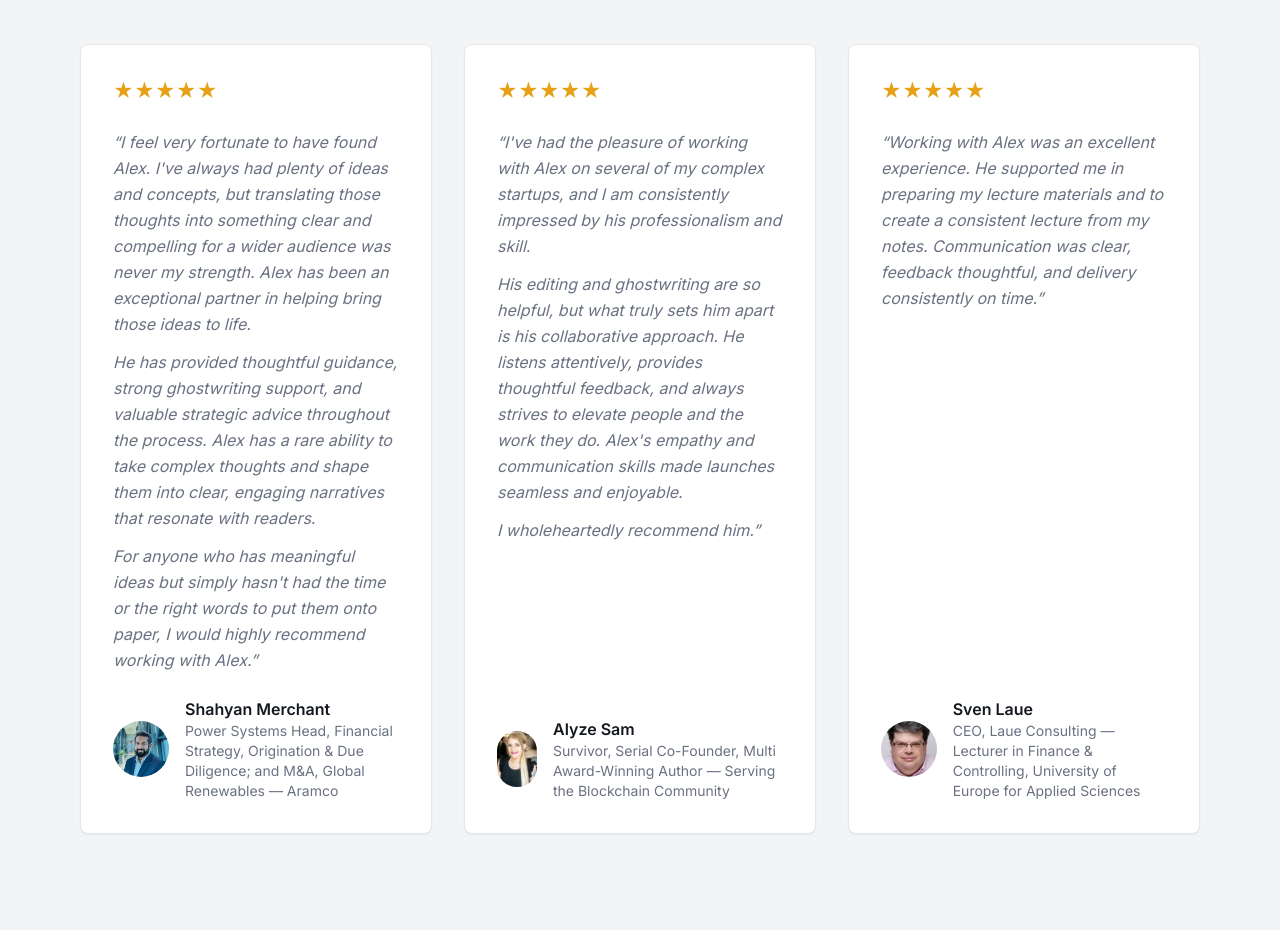
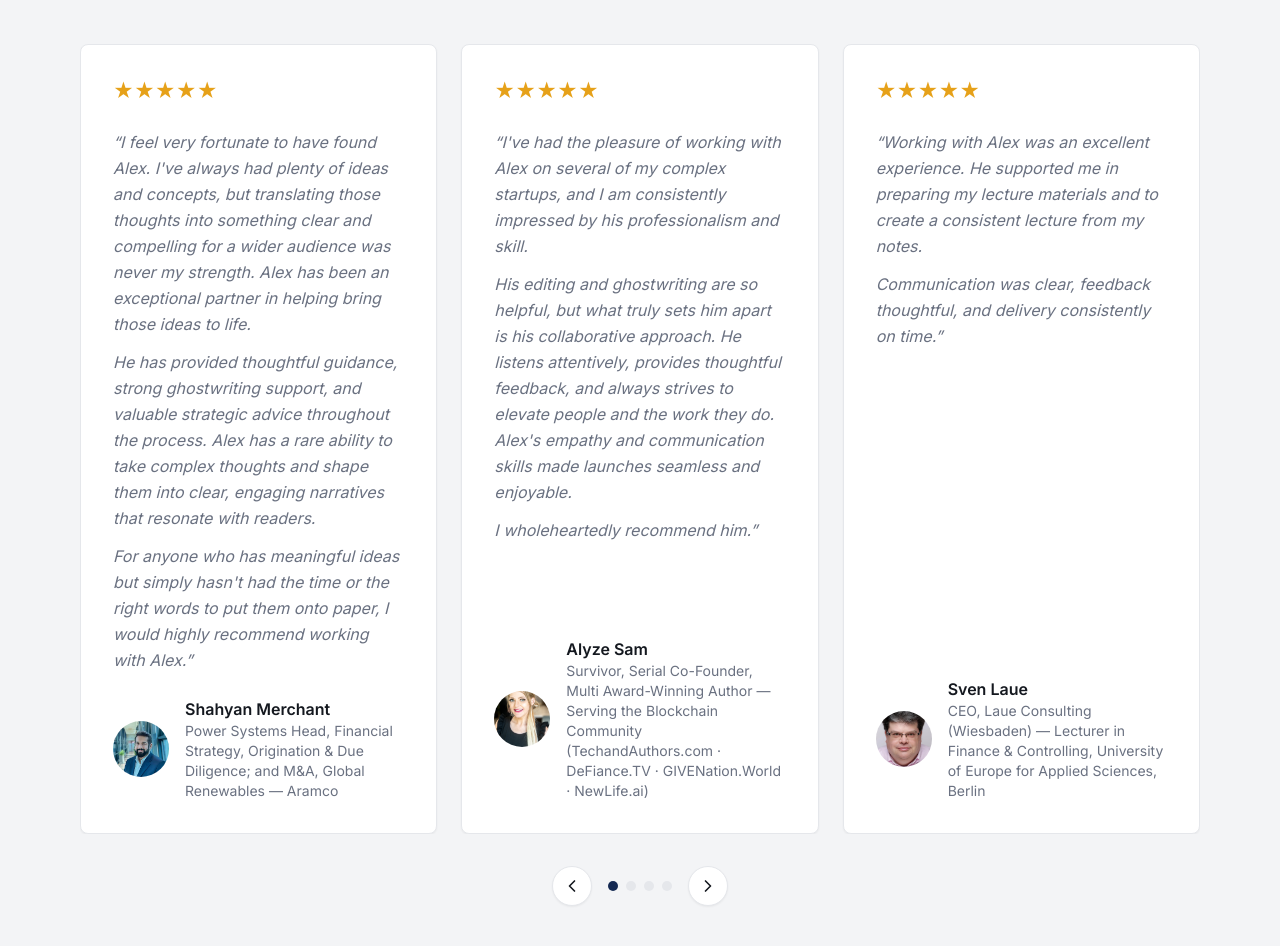
Before and after one commit to Writersure/site-shadow-project, a React (Vite) app: page / in a window 1280 px wide. Shown: the part 6580-7526 px from the top of the page. Built offline with nearby package versions, Linux system fonts and the light colour scheme.

Commit message:
Add raj singh carousel image
Co-authored-by: Writersure <209145836+Writersure@users.noreply.github.com>

```diff
--- a/src/components/Testimonials.tsx
+++ b/src/components/Testimonials.tsx
@@ -1,10 +1,13 @@
 
-import React from 'react';
+import React, { useCallback, useEffect, useState } from 'react';
 import { Card } from "@/components/ui/card";
 import SectionEyebrow from "./SectionEyebrow";
 import alyzeSamImg from "@/assets/alyze-sam.png";
 import svenLaueImg from "@/assets/sven-laue.png";
 import shahyanMerchantImg from "@/assets/shahyan-merchant.webp";
+import rajSinghImg from "@/assets/raj-singh.jpg";
+import useEmblaCarousel from "embla-carousel-react";
+import { ChevronLeft, ChevronRight } from "lucide-react";
 
 const testimonials = [
   {
@@ -24,18 +27,53 @@ const testimonials = [
       "I wholeheartedly recommend him."
     ],
     author: "Alyze Sam",
-    position: "Survivor, Serial Co-Founder, Multi Award-Winning Author — Serving the Blockchain Community",
+    position: "Survivor, Serial Co-Founder, Multi Award-Winning Author — Serving the Blockchain Community (TechandAuthors.com · DeFiance.TV · GIVENation.World · NewLife.ai)",
     image: alyzeSamImg
   },
   {
-    paragraphs: ["Working with Alex was an excellent experience. He supported me in preparing my lecture materials and to create a consistent lecture from my notes. Communication was clear, feedback thoughtful, and delivery consistently on time."],
+    paragraphs: [
+      "Working with Alex was an excellent experience. He supported me in preparing my lecture materials and to create a consistent lecture from my notes.",
+      "Communication was clear, feedback thoughtful, and delivery consistently on time."
+    ],
     author: "Sven Laue",
-    position: "CEO, Laue Consulting — Lecturer in Finance & Controlling, University of Europe for Applied Sciences",
+    position: "CEO, Laue Consulting (Wiesbaden) — Lecturer in Finance & Controlling, University of Europe for Applied Sciences, Berlin",
     image: svenLaueImg
+  },
+  {
+    paragraphs: [
+      "Alex has been an incredible asset to our team when it comes to social media and content creation. From day one, he understood our brand voice and helped elevate our online presence with consistent, high-quality posts.",
+      "His ability to create engaging, relevant content has significantly improved our visibility and audience engagement. He's proactive, creative, and always brings fresh ideas to the table—making the entire process seamless and efficient for our team."
+    ],
+    author: "Dr. Raj Singh MD, FACP, FASN",
+    position: "Physician — HEALOR · Healorx · KSOSN, Las Vegas, NV",
+    image: rajSinghImg
   }
 ];
 
 const Testimonials = () => {
+  const [emblaRef, emblaApi] = useEmblaCarousel({ loop: true, align: "start" });
+  const [selectedIndex, setSelectedIndex] = useState(0);
+  const [canScrollPrev, setCanScrollPrev] = useState(false);
+  const [canScrollNext, setCanScrollNext] = useState(false);
+
+  const onSelect = useCallback(() => {
+    if (!emblaApi) return;
+    setSelectedIndex(emblaApi.selectedScrollSnap());
+    setCanScrollPrev(emblaApi.canScrollPrev());
+    setCanScrollNext(emblaApi.canScrollNext());
+  }, [emblaApi]);
+
+  useEffect(() => {
+    if (!emblaApi) return;
+    onSelect();
+    emblaApi.on("select", onSelect);
+    emblaApi.on("reInit", onSelect);
+  }, [emblaApi, onSelect]);
+
+  const scrollPrev = useCallback(() => emblaApi?.scrollPrev(), [emblaApi]);
+  const scrollNext = useCallback(() => emblaApi?.scrollNext(), [emblaApi]);
+  const scrollTo = useCallback((index: number) => emblaApi?.scrollTo(index), [emblaApi]);
+
   return (
     <section id="testimonials" className="py-16 md:py-24 px-4 md:px-8 lg:px-12 bg-[hsl(220,14%,96%)]">
       <div className="container mx-auto">
@@ -47,9 +85,17 @@ const Testimonials = () => {
             our content creation and digital services.
           </p>
         </div>
-        <div className="grid grid-cols-1 md:grid-cols-3 gap-8 max-w-6xl mx-auto">
+
+        <div className="relative max-w-6xl mx-auto">
+          {/* Carousel viewport */}
+          <div ref={emblaRef} className="overflow-hidden">
+            <div className="flex -ml-6">
               {testimonials.map((testimonial, index) => (
-            <Card key={index} className="p-8 border border-border shadow-sm bg-white flex flex-col">
+                <div
+                  key={index}
+                  className="pl-6 min-w-0 shrink-0 grow-0 basis-full md:basis-1/2 lg:basis-1/3"
+                >
+                  <Card className="p-8 border border-border shadow-sm bg-white flex flex-col h-full">
                     <div className="mb-6">
                       {[1, 2, 3, 4, 5].map((star) => (
                         <span key={star} className="text-[hsl(40,80%,50%)] text-xl">★</span>
@@ -63,14 +109,50 @@ const Testimonials = () => {
                       ))}
                     </div>
                     <div className="flex items-center">
-                <img src={testimonial.image} alt={testimonial.author} className="w-14 h-14 rounded-full object-cover mr-4" />
+                      <img src={testimonial.image} alt={testimonial.author} className="w-14 h-14 rounded-full object-cover mr-4 flex-shrink-0" />
                       <div>
                         <h4 className="font-semibold text-foreground">{testimonial.author}</h4>
                         <p className="text-sm text-muted-foreground">{testimonial.position}</p>
                       </div>
                     </div>
                   </Card>
+                </div>
               ))}
+            </div>
+          </div>
+
+          {/* Navigation buttons */}
+          <div className="flex items-center justify-center gap-4 mt-8">
+            <button
+              onClick={scrollPrev}
+              className="w-10 h-10 rounded-full border border-border bg-white shadow-sm flex items-center justify-center hover:bg-accent transition-colors disabled:opacity-40"
+              aria-label="Previous testimonial"
+            >
+              <ChevronLeft className="w-5 h-5 text-foreground" />
+            </button>
+
+            {/* Dot indicators */}
+            <div className="flex gap-2">
+              {testimonials.map((_, index) => (
+                <button
+                  key={index}
+                  onClick={() => scrollTo(index)}
+                  className={`w-2.5 h-2.5 rounded-full transition-colors ${
+                    index === selectedIndex ? 'bg-primary' : 'bg-border'
+                  }`}
+                  aria-label={`Go to testimonial ${index + 1}`}
+                />
+              ))}
+            </div>
+
+            <button
+              onClick={scrollNext}
+              className="w-10 h-10 rounded-full border border-border bg-white shadow-sm flex items-center justify-center hover:bg-accent transition-colors disabled:opacity-40"
+              aria-label="Next testimonial"
+            >
+              <ChevronRight className="w-5 h-5 text-foreground" />
+            </button>
+          </div>
         </div>
       </div>
     </section>
```
Lines whose indentation alone changed are shown as unchanged.
